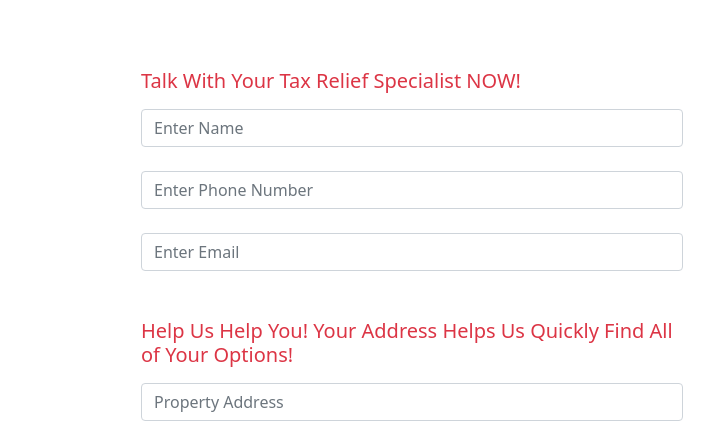
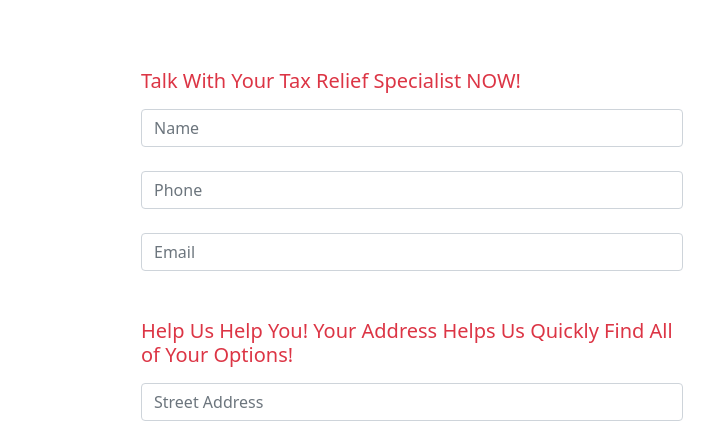
Before and after one commit to revtaxgroup2/1st-Contact-Form, a plain HTML site: page index.html in a window 1280 px wide. Shown: the part 94-536 px from the top of the page, 511-1225 px from the left. Drawn offline with nearby package versions, Linux system fonts and the light colour scheme.

Commit message:
Update index.html

```diff
--- a/index.html
+++ b/index.html
@@ -70,17 +70,17 @@
                 <input type="hidden" name="_next" value="https://revtaxgroup2.github.io/THanks/">
                 <h5 class="mb-3 mt-3 text-danger">Talk With Your Tax Relief Specialist NOW!</h5>
                 <div class="mb-4">
-                  <input type="text" name="Name" class="form-control" placeholder="Enter Name" required>
+                  <input type="text" name="Name" class="form-control" placeholder="Name" required>
                 </div>
                 <div class="mb-4">
-                  <input type="tel" name="Phone" maxlength="12" id="telle" class="form-control" placeholder="Enter Phone Number" required>
+                  <input type="tel" name="Phone" maxlength="12" id="telle" class="form-control" placeholder="Phone" required>
                 </div>
                 <div class="mb-4">
-                  <input type="email" name="Email" class="form-control" placeholder="Enter Email">
+                  <input type="email" name="Email" class="form-control" placeholder="Email">
                 </div>
                 <h5 class="mb-3 mt-5 text-danger">Help Us Help You!  Your Address Helps Us Quickly Find All of Your Options!</h5>
                 <div class="mb-4">
-                  <input type="text" name="Property-Address" class="form-control" placeholder="Property Address">
+                  <input type="text" name="Street-Address" class="form-control" placeholder="Street Address">
                 </div>
                 <div class="mb-4">
                   <input type="text" name="City" class="form-control" placeholder="City">
```
